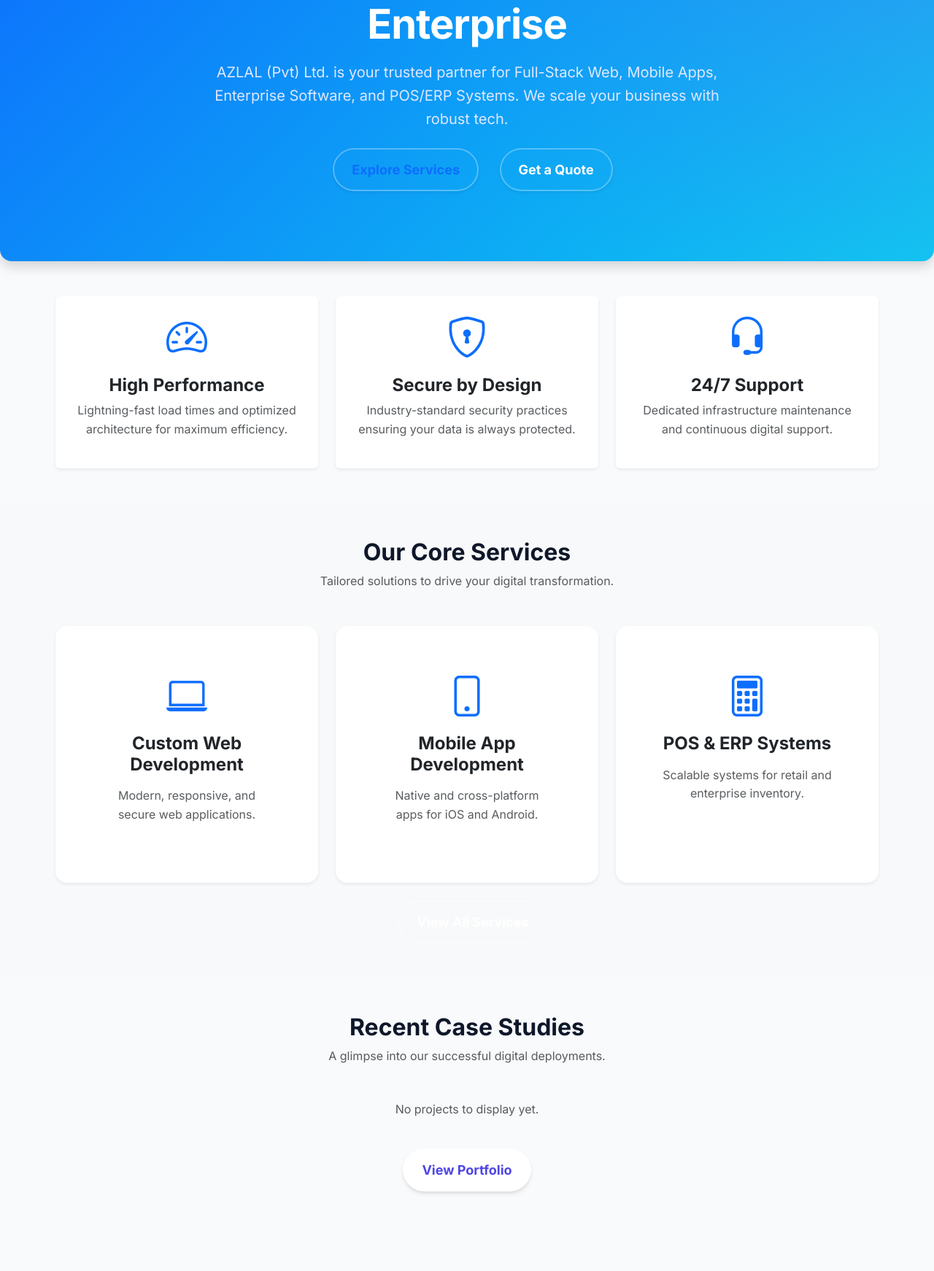
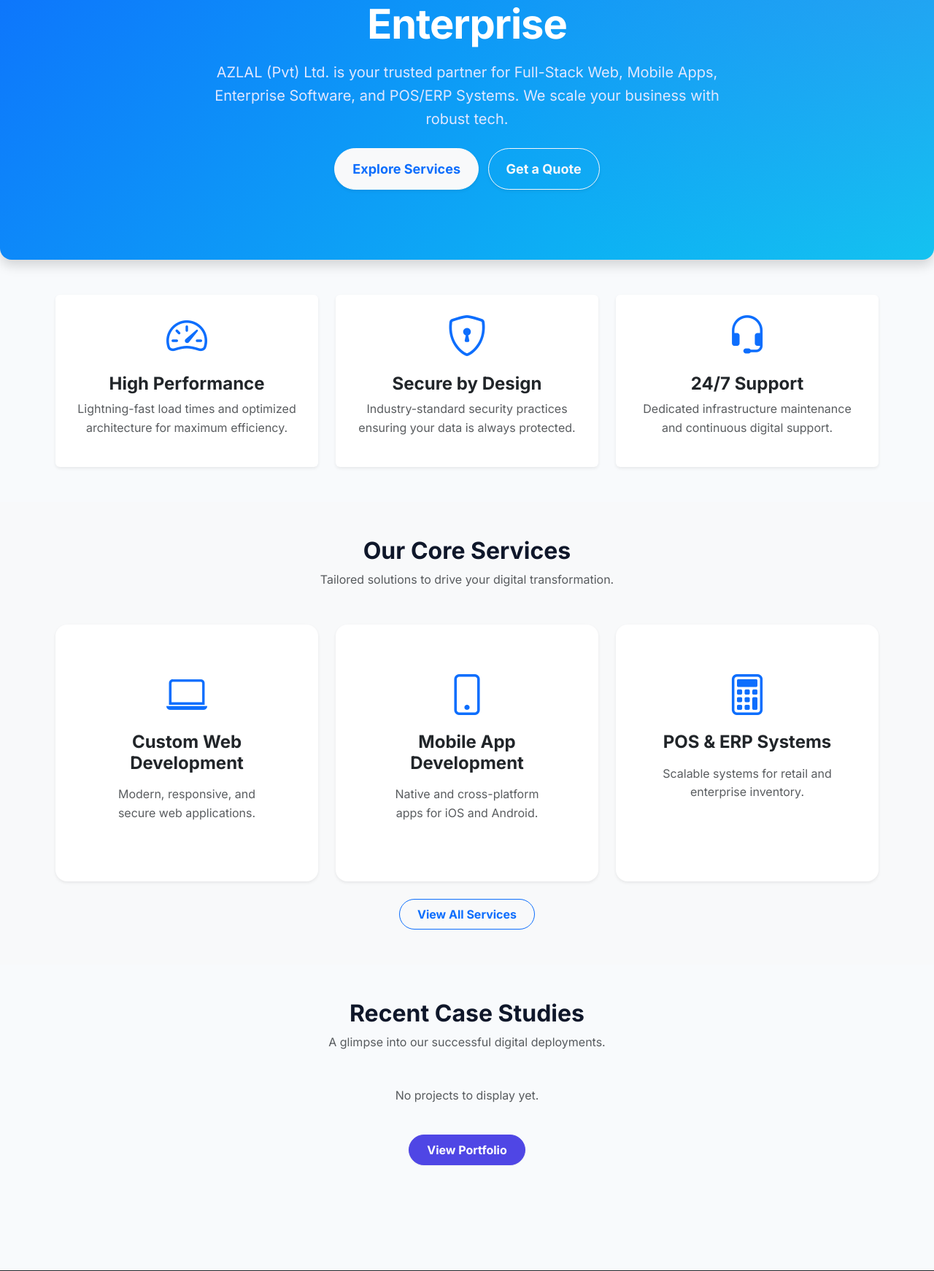
Before and after one commit to fmshaja/aslal, a PHP site: page /index.php in a window 1280 px wide. Shown: the part 281-2023 px from the top of the page at 73% size. Run offline with PHP 8.4, Linux system fonts and the light colour scheme; data comes from the database, SQL or seed files in the repository; data that the repository does not hold is empty.

Commit message:
Fix CSS global button overrides causing white on hover, update index.php button

```diff
--- a/assets/css/style.css
+++ b/assets/css/style.css
@@ -140,37 +140,31 @@
     display: inline-flex;
     align-items: center;
     justify-content: center;
-    padding: 0.875rem 2rem;
-    border-radius: 9999px;
+    padding: 0.5rem 1.5rem;
     font-weight: 600;
-    font-size: 1.125rem;
     transition: var(--transition);
     cursor: pointer;
-    border: 2px solid transparent;
-}
-
-.btn:not(.btn-primary) {
-    background: transparent;
-    color: white;
-    border-color: rgba(255,255,255,0.3);
-    margin-left: 1rem;
-}
-
-.btn:not(.btn-primary):hover {
-    background: rgba(255,255,255,0.1);
-    color: white;
 }
 
 .btn-primary {
-    background: white;
-    color: var(--primary);
+    background-color: var(--primary);
+    color: white;
+    border-color: var(--primary);
+    box-shadow: var(--shadow-sm);
+}
+
+.btn-primary:hover {
+    background-color: var(--primary-hover);
+    color: white;
+    border-color: var(--primary-hover);
+    transform: translateY(-2px);
     box-shadow: var(--shadow-md);
 }
 
-.btn-primary:hover {
-    transform: translateY(-2px);
-    box-shadow: var(--shadow-lg);
-    background: #f8fafc;
+.hero .btn {
+    padding: 0.875rem 2rem;
+    font-size: 1.125rem;
+    border-radius: 9999px;
 }
 
 /* Services */
--- a/index.php
+++ b/index.php
@@ -106,7 +106,7 @@
                         </div>
                         <?php if ($project['live_url']): ?>
                         <div class="card-footer bg-white border-0 p-4 pt-0 text-end">
-                            <a href="<?= htmlspecialchars($project['live_url']) ?>" target="_blank" class="btn btn-sm btn-outline-primary rounded-pill">View Live <i class="bi bi-box-arrow-up-right ms-1"></i></a>
+                            <a href="<?= htmlspecialchars($project['live_url']) ?>" target="_blank" class="btn btn-sm btn-primary rounded-pill">View Live <i class="bi bi-box-arrow-up-right ms-1"></i></a>
                         </div>
                         <?php endif; ?>
                     </div>
```
